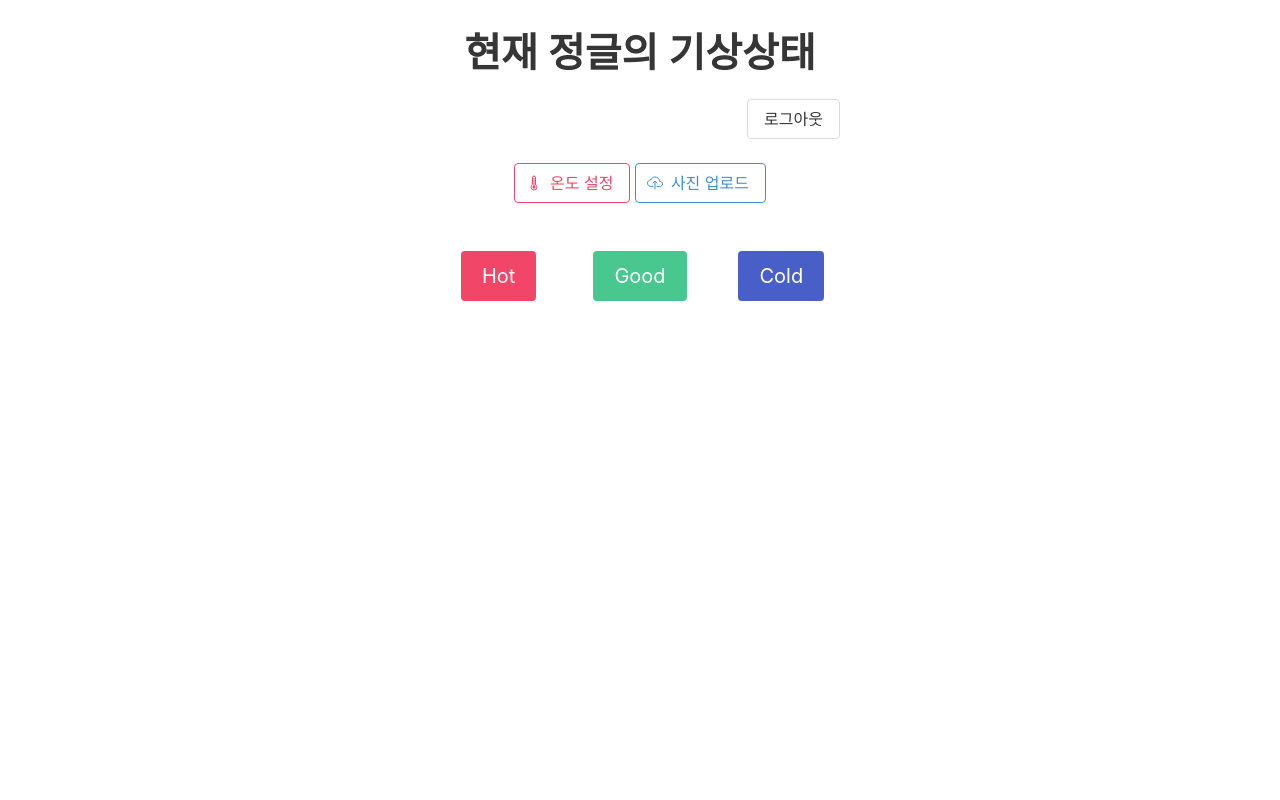
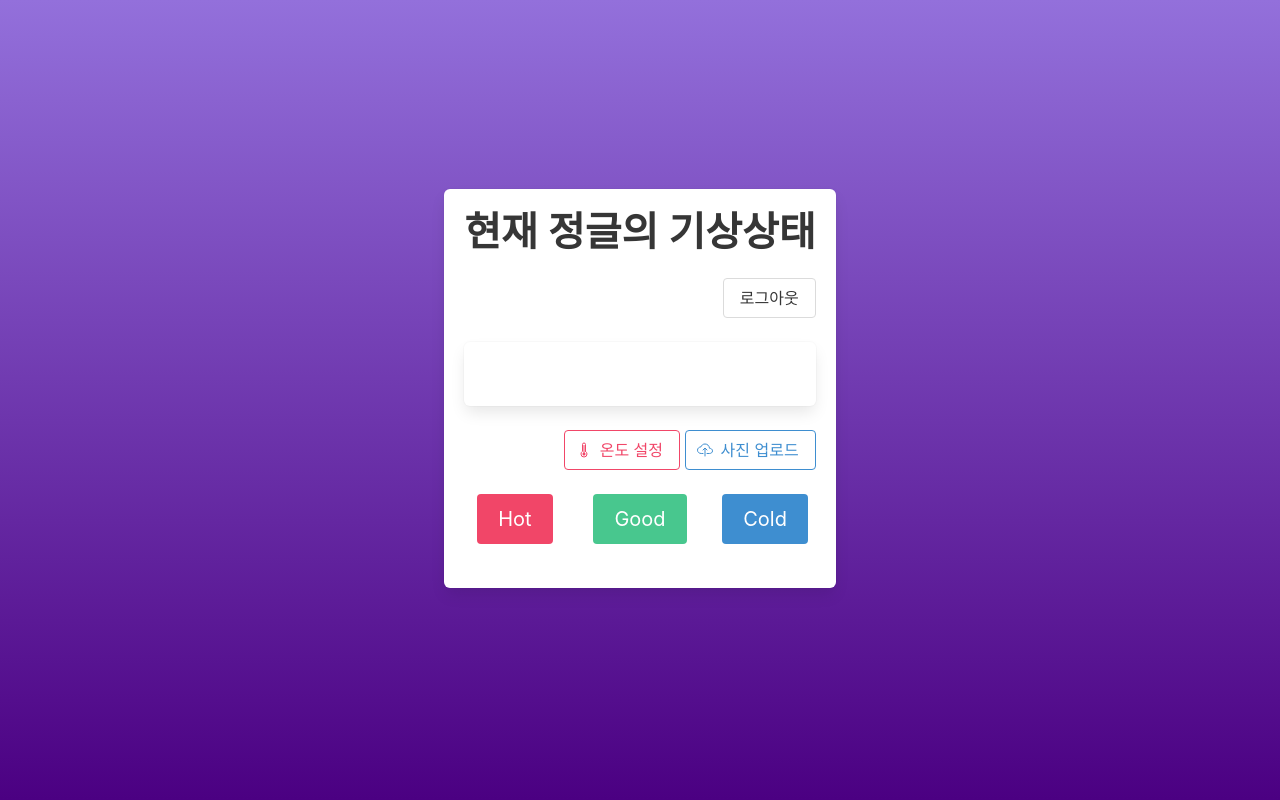
Before and after one commit to dev-diver/yourTemperature, a Flask app: template templates/index.html in a window 1280 px wide. Run offline with Flask 3, Linux system fonts and the light colour scheme; the template is opened without the code that fills it, so the values that code supplies are empty; some libraries are stand-ins or nearby versions; some web fonts are replaced.

Commit message:
bulma 적용

```diff
--- a/static/css/login.css
+++ b/static/css/login.css
@@ -8,11 +8,12 @@ body {
     align-items: center;
     min-height: 100vh;
     margin: 0;
+    background:linear-gradient(to bottom, #9370DB, #4B0082);
 }
 
 .signin {
-    width: 60%;
-    max-width: 960px; /* 16:9 aspect ratio */
+    width: 400px;
+    height: 470px;
     background: skyblue;
     color: white;
     padding: 30px;
--- a/static/css/main.css
+++ b/static/css/main.css
@@ -1,67 +1,16 @@
-.container {
-    width: 400px;
-    margin: 0 auto;
-    text-align: center;
-    position: relative;
+body {
+    min-height: 100vh;
+    margin: 0;
+    display: flex; /* Flexbox 사용 */
+    justify-content: center; /* 가로 중앙 정렬 */
+    align-items: center; /* 세로 중앙 정렬 */
+    background:linear-gradient(to bottom, #9370DB, #4B0082);
 }
 
 #climateImage {
     width: 400px;
 }
 
-.upload {
-    border: 2px solid #000;
-    padding: 5px;
-    width: 150px;
-    text-align: center;
+.modal-content {
+    width : 400px;
 }
-
-.popup {
-    position: absolute;
-    top: 0;
-    left: 0;
-    right: 0;
-    bottom: 0;
-    height: 20%;
-    /* or whatever height you desire */
-    width: 100%;
-    /* or whatever width you desire */
-    margin: auto;
-    background: rgba(0, 0, 0, 0.5);
-    display: flex;
-    justify-content: center;
-    align-items: center;
-    z-index: 999;
-    display: none;
-}
-
-.votes {
-    display: flex;
-    flex-direction: row;
-}
-
-.vote {
-    flex: 1;
-    display: flex;
-    flex-direction: column;
-    align-items: center;
-    /* Optional: To center align items vertically */
-}
-
-.row {
-    padding: 0px;
-    margin: 0px;
-}
-
-.profiles {
-    margin-top: 10px;
-}
-
-.profile-container {
-    padding: 0.5rem;
-}
-
-
-.hide {
-    display: none;
-}
--- a/static/js/main.js
+++ b/static/js/main.js
@@ -41,6 +41,49 @@ $(document).ready(function () {
     });
 });
 
+document.addEventListener('DOMContentLoaded', () => {
+    // Functions to open and close a modal
+    function openModal($el) {
+      $el.classList.add('is-active');
+    }
+
+    function closeModal($el) {
+      $el.classList.remove('is-active');
+    }
+
+    function closeAllModals() {
+      (document.querySelectorAll('.modal') || []).forEach(($modal) => {
+        closeModal($modal);
+      });
+    }
+
+    // Add a click event on buttons to open a specific modal
+    (document.querySelectorAll('.js-modal-trigger') || []).forEach(($trigger) => {
+      const modal = $trigger.dataset.target;
+      const $target = document.getElementById(modal);
+
+      $trigger.addEventListener('click', () => {
+        openModal($target);
+      });
+    });
+
+    // Add a click event on various child elements to close the parent modal
+    (document.querySelectorAll('.modal-background, .modal-close, .modal-card-head .delete, .modal-card-foot .button') || []).forEach(($close) => {
+      const $target = $close.closest('.modal');
+
+      $close.addEventListener('click', () => {
+        closeModal($target);
+      });
+    });
+
+    // Add a keyboard event to close all modals
+    document.addEventListener('keydown', (event) => {
+      if (event.code === 'Escape') {
+        closeAllModals();
+      }
+    });
+  });
+
 function logout() {
     $.removeCookie('user');
     $.removeCookie('token');
@@ -83,7 +126,7 @@ function show_profile(state) {
         message = voteMsg == "" ? stateCuteMsg[state] : voteMsg
         console.log(voteMsg, stateMsg[state])
         html_template = `
-                    <div class="profile-container column is-6">
+                    <div class="profile-container column is-half">
                         <figure class="image is-48x48">
                         <img class="profile is-rounded" src=${url}>
                         </figure>
@@ -178,35 +221,13 @@ function changeTemperature(temperature) {
 
 function handleFileSelect(state) {
     uploadImageState = state
-    console.log(uploadImageState)
     $('#uploadForm').css('display', 'block');
 }
 
 function showPop() {
-    var pop = document.getElementById('climatePop');
-    pop.style.display = 'block'; // 요소를 보이게 만듭니다.
     uploadImageState = 'none'
-    $('#uploadForm').css('display', 'none');
 }
 
-function hidePop() {
-    var pop = document.getElementById('climatePop');
-    pop.style.display = 'none'; // 요소를 숨깁니다
+function setVoteState(state) {
+    voteState = state
 }
-
-function showSet() {
-    $('#setPop').css('display', 'block')
-}
-
-function hideSet() {
-    $('#setPop').css('display', 'none')
-}
-
-function showMsgInput(state) {
-    voteState = state
-    $('#msgInputPop').css('display', 'block')
-}
-
-function hideMsgInput() {
-    $('#msgInputPop').css('display', 'none')
-}
--- a/templates/index.html
+++ b/templates/index.html
@@ -1,6 +1,6 @@
 {% extends "base.html" %}
 {% block script %}
-    <script src={{ url_for('static', filename='js/main.js') }}></script>
+<script src={{ url_for('static', filename='js/main.js' ) }}></script>
 {% endblock %}
 {% block style %}
 <link rel="stylesheet" href="{{ url_for('static', filename='css/main.css') }}">
@@ -11,101 +11,125 @@
 <link href="https://fonts.googleapis.com/css2?family=IBM+Plex+Sans+KR:wght@300&display=swap" rel="stylesheet">
 {% endblock %}
 {% block body %}
-<div class="container">
-    <h2 class="title is-2" style="margin-top: 30px;">현재 정글의 기상상태</h2>
-    <h3 class="title is-3" id="climateMessage"></h3>
+<div class="box">
+    <div class="title is-2 has-text-centered">현재 정글의 기상상태</div>
+    <div class="title is-3 has-text-centered" id="climateMessage"></div>
     <div class="has-text-right"><button class="button" onclick="logout()">로그아웃</button></div>
+    <br>
     <div>
+        <div class="box">
             <img id="climateImage" src="" alt="">
-        <p id="climateImageUser"></p>
+            <div id="climateImageUser" class="has-text-right has-text-weight-bold"></div>
         </div>
-    <button onclick="showSet()" class="button is-danger is-outlined">
+    </div>
+    <br>
+    <div class="has-text-right">
+        <button onclick="" class="button is-danger is-outlined js-modal-trigger" data-target="setPop">
             <span class="icon is-small">
                 <ion-icon name="thermometer-outline"></ion-icon>
             </span>
             <span>온도 설정</span>
         </button>
-    <button class="button is-info is-outlined" onclick="showPop()">
+        <button class="button is-info is-outlined js-modal-trigger" data-target="climatePop" onclick="showPop()">
             <span class="icon is-small">
                 <ion-icon name="cloud-upload-outline"></ion-icon>
             </span>
             <span>사진 업로드</span>
         </button>
+    </div>
     <br>
-    <br>
-    <br>
-    <div class="columns">
+    <div class="columns has-text-centered">
         <div id="hot" class="column is-one-third">
-            <button class="button is-danger is-medium" onclick="showMsgInput('hot')">Hot</button>
+            <button
+                class="button is-danger is-medium js-modal-trigger"
+                data-target="msgInputPop"
+                onclick="setVoteState('hot')">Hot</button>
             <div class="profiles">
             </div>
         </div>
         <div id="good" class="column">
-            <button class="button is-success is-medium" onclick="showMsgInput('good')">Good</button>
+            <button
+                class="button is-success is-medium js-modal-trigger"
+                data-target="msgInputPop"
+                onclick="setVoteState('good')">Good</button>
             <div class="profiles">
             </div>
         </div>
         <div id="cold" class="column ">
-            <button class="button is-link is-medium" onclick="showMsgInput('cold')">Cold</button>
+            <button
+                class="button is-info is-medium js-modal-trigger"
+                data-target="msgInputPop"
+                onclick="setVoteState('cold')">Cold</button>
             <div class="profiles">
             </div>
         </div>
     </div>
-    <div id="climatePop" class="popup">
-        <div style="margin-bottom: 5px; text-align: right ;">
-            <button onclick="hidePop()" class="bulma-delete-mixin is-small"></button>
+    <div id="climatePop" class="modal">
+        <div class="modal-background"></div>
+        <div class="modal-content">
+            <div class="box">
+                <div class="columns">
+                    <button class="column is-one-third button is-danger is-small" onClick="handleFileSelect('hot')">HOT</button>
+                    <button class="column button is-success is-small" onClick="handleFileSelect('good')">GOOD</button>
+                    <button class="column button is-link is-small" onClick="handleFileSelect('cold')">COLD</button>
                 </div>
-        <div style="margin-bottom: 20px;">
-            <button class="button is-danger is-small" onClick="handleFileSelect('hot')">HOT</button>
-            <button class="button is-success is-small" onClick="handleFileSelect('good')">GOOD</button>
-            <button class="button is-link is-small" onClick="handleFileSelect('cold')">COLD</button>
-        </div>
-
-        <div class="columns">
-        <form id="uploadForm" class="column is-10 file has-name is-fullwidth is-small" enctype="multipart/form-data">
+                <form id="uploadForm" class="column is-10 file has-name is-full is-small"
+                    enctype="multipart/form-data">
                     <label class="file-label ">
-                <input id ="imageFile" class="file-input" type="file" name="file" accept="image/*">
+                        <input id="imageFile" class="file-input" type="file" name="file" accept="image/*">
                         <span class="file-cta">
                             <span class="file-icon">
                                 <i class="fas fa-upload"></i>
                             </span>
                             <span class="file-label">
-                    Choose a file…
+                                파일 선택…
                             </span>
                         </span>
-                <span class="file-name">
-
-                </span>
+                        <span class="file-name"></span>
                     </label>
-
                 </form>
-            <input type="button" value="Upload" onclick="uploadFile()">
+                <div class="has-text-right">
+                    <input class="column button" type="button" value="Upload" onclick="uploadFile()">
                 </div>
-
             </div>
-    <div id="setPop" class="popup">
-        <div style="text-align: right;">
-            <button onclick="hideSet()" class="button"><ion-icon name="close-outline" size="large"
-                    style="color: red;""></ion-icon></button>
+            <button class="modal-close is-large" aria-label="close"></button>
         </div>
-        <div style=" text-align: center;">
+    </div>
+    <div id="setPop" class="modal">
+        <div class="modal-background"></div>
+        <div class="modal-content">
+            <div class="box">
                 <form id="setForm">
-                        <label for="temperature"><strong style="color: white;">설정 온도:</strong></label>
-                        <input class="input is-small" type="number" id="temperature" name="temperature" required
-                            style="width: 60px;">
-                        <input type="submit" value="바꿈!">
+                    <label class="field" for="temperature">설정 온도:</label>
+                    <input
+                        class="input is-link"
+                        type="number" id="temperature"
+                        name="temperature" required>
+                    <div class="has-text-right">
+                        <input class="button" type="submit" value="바꿈!">
+                    </div>
                 </form>
             </div>
+            <button class="modal-close is-large" aria-label="close"></button>
         </div>
-    <div id="msgInputPop" class="popup">
-        <div>
-            <button onclick="hideMsgInput()" class="button is-danger"><ion-icon name="close-circle-outline"></ion-icon></button>
     </div>
+    <div id="msgInputPop" class="modal">
+        <div class="modal-background"></div>
+        <div class="modal-content">
+            <div class="box is-small">
                 <form id="setForm">
-            <label for="temperature">메시지:</label>
-            <input type="text" id="message" name="message" placeholder="">
-            <input type="submit" value="투표">
+                    <label class="field" for="message">메시지:</label>
+                    <input
+                        class="input is-link"
+                        type="text" id="message"
+                        name="message" placeholder="하고 싶은 말을 적어주세요">
+                    <div class="has-text-right">
+                        <input class="button" type="submit" value="투표">
+                    </div>
                 </form>
+            </div>
+            <button class="modal-close is-large" aria-label="close"></button>
+        </div>
     </div>
 </div>
 <script type="module" src="https://unpkg.com/ionicons@7.1.0/dist/ionicons/ionicons.esm.js"></script>
--- a/templates/register.html
+++ b/templates/register.html
@@ -3,7 +3,7 @@
     <script src={{ url_for('static', filename='js/register.js') }}></script>
 {% endblock %}
 {% block style %}
-    <link rel="stylesheet" href="{{ url_for('static', filename='css/register.css') }}">
+    <link rel="stylesheet" href="{{ url_for('static', filename='css/login.css') }}">
 {% endblock %}
 {% block font %}
     <link rel="preconnect" href="https://fonts.googleapis.com">
```
Also changed, not shown: static/css/register.css (deleted, +0 -45 lines). Lines whose indentation alone changed are shown as unchanged.
